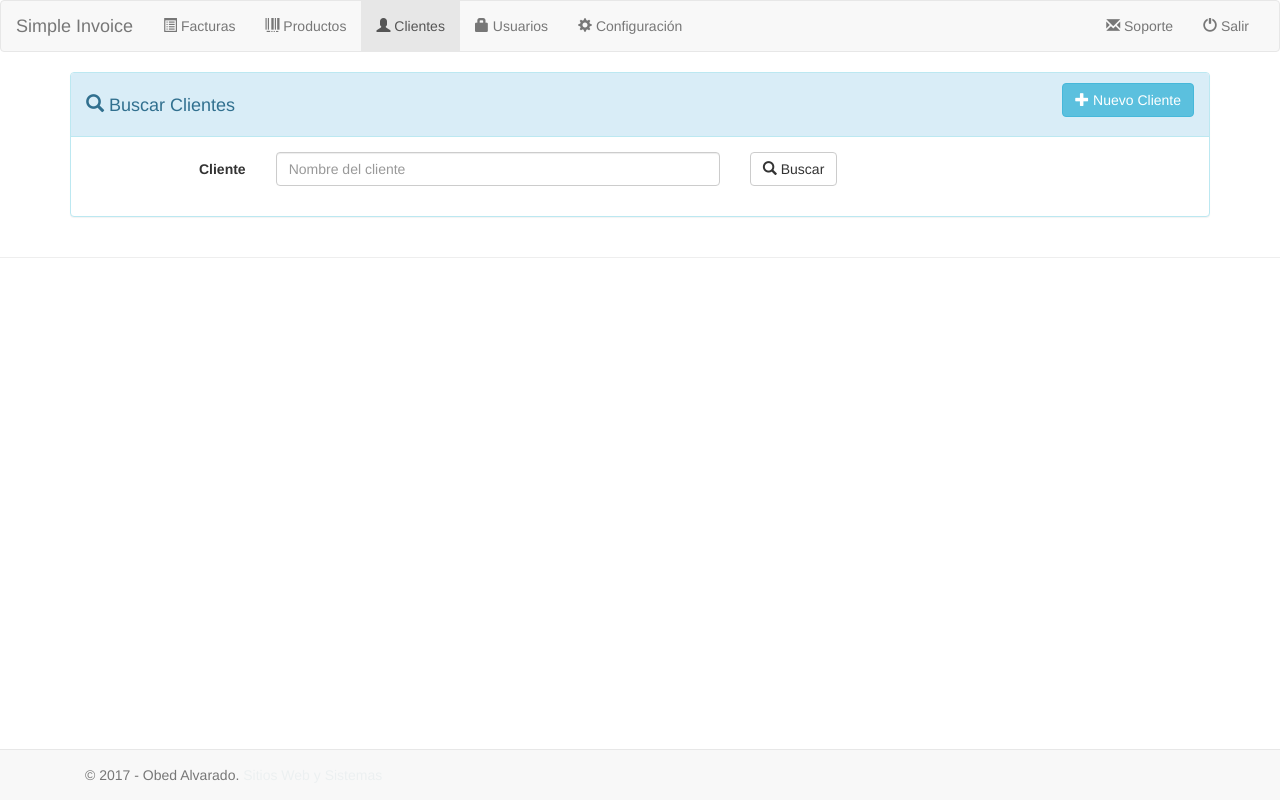
After one commit to erickmarcia/GIBMAFE, a PHP site: page /inversa.php in a window 1280 px wide. The commit adds this page. Run offline with PHP 8.4, Linux system fonts and the light colour scheme; some libraries are stand-ins or nearby versions.

Commit message:
Add files via upload

```diff
--- a/codigo/config.php
+++ b/codigo/config.php
@@ -1,6 +1,6 @@
 <?php
 /*conexion a base de datos*/
-$conexion=  new mysqli ('localhost', 'root', '' ,'bd_gibmafev2');
+$conexion=  new mysqli ('localhost', 'root', '' ,'bd_gibmafe2');
 if ($conexion->connect_error) {
 	die('Error en la conexion' . $conexion->connect_error);
 }
--- a/codigo/funciones.php
+++ b/codigo/funciones.php
@@ -90,7 +90,8 @@ function mostrartabla($tabla,$enlaceeli,$primarykey,$enlacefinal)
 $sql="SELECT * FROM  $tabla ";
 include("config.php");
 $resultado = $conexion->query( $sql );
-echo "	<table class='table table-condensed ' >
+echo "	<table class='table table-condensed display' id='mitabla' >
+		<thead>
 		<tr>
 				<th>Identificacion</th>
 				<th>nombre</th>
@@ -100,7 +101,8 @@ echo "	<table class='table table-condensed ' >
 				<th>fecha registro</th>
 				<th>editar</th>
 				<th>eliminar</th>
-		</tr>";
+		</tr>
+		</thead>";
 
 while ($row=mysqli_fetch_row($resultado))
 {
--- a/codigo/index.php
+++ b/codigo/index.php
@@ -35,7 +35,7 @@
 <!DOCTYPE html>
 <html lang="es">
 <head>
-	<title>GIBMAFE| Ingreso</title>
+	<title>Ingreso</title>
 	<meta charset="utf-8">
 	<meta name="viewport" content="width=device-width, initial-scale=1">
 	<link rel="stylesheet" href="https://maxcdn.bootstrapcdn.com/bootstrap/3.3.7/css/bootstrap.min.css">
@@ -82,7 +82,7 @@
 
 								<div style="margin-top:10px" class="form-group">
 									<div class="col-sm-12 controls">
-										<button id="btn-login" type="submit" class="btn btn-success">Iniciar Sesi&oacute;n</a>
+										<button id="btn-login" type="submit" class="col-xs-12 btn btn-success">Iniciar Sesi&oacute;n</a>
 									</div>
 								</div>
 
--- /dev/null
+++ b/codigo/inversa.php
@@ -0,0 +1,226 @@
+<!DOCTYPE html>
+<html>
+<head>
+        <meta charset="utf-8">
+    <meta http-equiv="X-UA-Compatible" content="IE=edge">
+    <meta name="viewport" content="width=device-width, initial-scale=1">
+    <!-- The above 3 meta tags *must* come first in the head; any other head content must come *after* these tags -->
+    <title>Clientes | Simple Invoice</title>
+   <link rel="stylesheet" href="https://maxcdn.bootstrapcdn.com/bootstrap/3.3.6/css/bootstrap.min.css" integrity="sha384-1q8mTJOASx8j1Au+a5WDVnPi2lkFfwwEAa8hDDdjZlpLegxhjVME1fgjWPGmkzs7" crossorigin="anonymous">
+
+	<link rel="stylesheet" href="css/custom.css">
+	<link rel="icon" href="img/logo-icon.png" sizes="32x32" type="image/png">  </head>
+<body>
+		<nav class="navbar navbar-default ">
+  <div class="container-fluid">
+    <!-- Brand and toggle get grouped for better mobile display -->
+    <div class="navbar-header">
+      <button type="button" class="navbar-toggle collapsed" data-toggle="collapse" data-target="#bs-example-navbar-collapse-1" aria-expanded="false">
+        <span class="sr-only">Toggle navigation</span>
+        <span class="icon-bar"></span>
+        <span class="icon-bar"></span>
+        <span class="icon-bar"></span>
+      </button>
+      <a class="navbar-brand" href="#">Simple Invoice</a>
+    </div>
+
+    <!-- Collect the nav links, forms, and other content for toggling -->
+    <div class="collapse navbar-collapse" id="bs-example-navbar-collapse-1">
+      <ul class="nav navbar-nav">
+        <li class=""><a href="facturas.php"><i class="glyphicon glyphicon-list-alt"></i> Facturas <span class="sr-only">(current)</span></a></li>
+        <li class=""><a href="productos.php"><i class="glyphicon glyphicon-barcode"></i> Productos</a></li>
+		<li class="active"><a href="clientes.php"><i class="glyphicon glyphicon-user"></i> Clientes</a></li>
+		<li class=""><a href="usuarios.php"><i class="glyphicon glyphicon-lock"></i> Usuarios</a></li>
+		<li class=""><a href="perfil.php"><i class="glyphicon glyphicon-cog"></i> Configuración</a></li>
+       </ul>
+      <ul class="nav navbar-nav navbar-right">
+        <li><a href="http://obedalvarado.pw/contacto/" target="_blank"><i class="glyphicon glyphicon-envelope"></i> Soporte</a></li>
+		<li><a href="login.php?logout"><i class="glyphicon glyphicon-off"></i> Salir</a></li>
+      </ul>
+    </div><!-- /.navbar-collapse -->
+  </div><!-- /.container-fluid -->
+</nav>
+
+    <div class="container">
+	<div class="panel panel-info">
+		<div class="panel-heading">
+		    <div class="btn-group pull-right">
+				<button type="button" class="btn btn-info" data-toggle="modal" data-target="#nuevoCliente"><span class="glyphicon glyphicon-plus"></span> Nuevo Cliente</button>
+			</div>
+			<h4><i class="glyphicon glyphicon-search"></i> Buscar Clientes</h4>
+		</div>
+		<div class="panel-body">
+
+
+
+					<!-- Modal -->
+	<div class="modal fade" id="nuevoCliente" tabindex="-1" role="dialog" aria-labelledby="myModalLabel">
+	  <div class="modal-dialog" role="document">
+		<div class="modal-content">
+		  <div class="modal-header">
+			<button type="button" class="close" data-dismiss="modal" aria-label="Close"><span aria-hidden="true">×</span></button>
+			<h4 class="modal-title" id="myModalLabel"><i class="glyphicon glyphicon-edit"></i> Agregar nuevo cliente</h4>
+		  </div>
+		  <div class="modal-body">
+			<form class="form-horizontal" method="post" id="guardar_cliente" name="guardar_cliente">
+			<div id="resultados_ajax"></div>
+			  <div class="form-group">
+				<label for="nombre" class="col-sm-3 control-label">Nombre</label>
+				<div class="col-sm-8">
+				  <input type="text" class="form-control" id="nombre" name="nombre" required="">
+				</div>
+			  </div>
+			  <div class="form-group">
+				<label for="telefono" class="col-sm-3 control-label">Teléfono</label>
+				<div class="col-sm-8">
+				  <input type="text" class="form-control" id="telefono" name="telefono">
+				</div>
+			  </div>
+
+			  <div class="form-group">
+				<label for="email" class="col-sm-3 control-label">Email</label>
+				<div class="col-sm-8">
+					<input type="email" class="form-control" id="email" name="email">
+
+				</div>
+			  </div>
+
+			  <div class="form-group">
+				<label for="direccion" class="col-sm-3 control-label">Dirección</label>
+				<div class="col-sm-8">
+					<textarea class="form-control" id="direccion" name="direccion" maxlength="255"></textarea>
+
+				</div>
+			  </div>
+
+			  <div class="form-group">
+				<label for="estado" class="col-sm-3 control-label">Estado</label>
+				<div class="col-sm-8">
+				 <select class="form-control" id="estado" name="estado" required="">
+					<option value="">-- Selecciona estado --</option>
+					<option value="1" selected="">Activo</option>
+					<option value="0">Inactivo</option>
+				  </select>
+				</div>
+			  </div>
+
+
+
+
+		  </form></div>
+		  <div class="modal-footer">
+			<button type="button" class="btn btn-default" data-dismiss="modal">Cerrar</button>
+			<button type="submit" class="btn btn-primary" id="guardar_datos">Guardar datos</button>
+		  </div>
+
+		</div>
+	  </div>
+	</div>
+			<!-- Modal -->
+	<div class="modal fade" id="myModal2" tabindex="-1" role="dialog" aria-labelledby="myModalLabel">
+	  <div class="modal-dialog" role="document">
+		<div class="modal-content">
+		  <div class="modal-header">
+			<button type="button" class="close" data-dismiss="modal" aria-label="Close"><span aria-hidden="true">×</span></button>
+			<h4 class="modal-title" id="myModalLabel"><i class="glyphicon glyphicon-edit"></i> Editar cliente</h4>
+		  </div>
+		  <div class="modal-body">
+			<form class="form-horizontal" method="post" id="editar_cliente" name="editar_cliente">
+			<div id="resultados_ajax2"></div>
+			  <div class="form-group">
+				<label for="mod_nombre" class="col-sm-3 control-label">Nombre</label>
+				<div class="col-sm-8">
+				  <input type="text" class="form-control" id="mod_nombre" name="mod_nombre" required="">
+					<input type="hidden" name="mod_id" id="mod_id">
+				</div>
+			  </div>
+			   <div class="form-group">
+				<label for="mod_telefono" class="col-sm-3 control-label">Teléfono</label>
+				<div class="col-sm-8">
+				  <input type="text" class="form-control" id="mod_telefono" name="mod_telefono">
+				</div>
+			  </div>
+
+			  <div class="form-group">
+				<label for="mod_email" class="col-sm-3 control-label">Email</label>
+				<div class="col-sm-8">
+				 <input type="email" class="form-control" id="mod_email" name="mod_email">
+				</div>
+			  </div>
+			  <div class="form-group">
+				<label for="mod_direccion" class="col-sm-3 control-label">Dirección</label>
+				<div class="col-sm-8">
+				  <textarea class="form-control" id="mod_direccion" name="mod_direccion"></textarea>
+				</div>
+			  </div>
+
+			  <div class="form-group">
+				<label for="mod_estado" class="col-sm-3 control-label">Estado</label>
+				<div class="col-sm-8">
+				 <select class="form-control" id="mod_estado" name="mod_estado" required="">
+					<option value="">-- Selecciona estado --</option>
+					<option value="1" selected="">Activo</option>
+					<option value="0">Inactivo</option>
+				  </select>
+				</div>
+			  </div>
+
+
+
+
+		  </form></div>
+		  <div class="modal-footer">
+			<button type="button" class="btn btn-default" data-dismiss="modal">Cerrar</button>
+			<button type="submit" class="btn btn-primary" id="actualizar_datos">Actualizar datos</button>
+		  </div>
+
+		</div>
+	  </div>
+	</div>
+				<form class="form-horizontal" role="form" id="datos_cotizacion">
+
+						<div class="form-group row">
+							<label for="q" class="col-md-2 control-label">Cliente</label>
+							<div class="col-md-5">
+								<input type="text" class="form-control" id="q" placeholder="Nombre del cliente" onkeyup="load(1);">
+							</div>
+							<div class="col-md-3">
+								<button type="button" class="btn btn-default" onclick="load(1);">
+									<span class="glyphicon glyphicon-search"></span> Buscar</button>
+								<span id="loader"></span>
+							</div>
+
+						</div>
+
+
+
+			</form>
+				<div id="resultados"></div><!-- Carga los datos ajax -->
+				<div class="outer_div"></div><!-- Carga los datos ajax -->
+
+
+
+
+
+
+  </div>
+</div>
+
+	</div>
+	<hr>
+	<div class="navbar navbar-default navbar-fixed-bottom">
+    <div class="container">
+      <p class="navbar-text pull-left">© 2017 - Obed Alvarado.
+           <a href="http://obedalvarado.pw/" target="_blank" style="color: #ecf0f1">Sitios Web y Sistemas</a>
+      </p>
+   </div>
+</div>
+    <!-- jQuery (necessary for Bootstrap's JavaScript plugins) -->
+    <script src="https://ajax.googleapis.com/ajax/libs/jquery/1.11.3/jquery.min.js"></script>
+    <!-- Include all compiled plugins (below), or include individual files as needed -->
+    <!-- Latest compiled and minified JavaScript -->
+	<script src="https://maxcdn.bootstrapcdn.com/bootstrap/3.3.6/js/bootstrap.min.js" integrity="sha384-0mSbJDEHialfmuBBQP6A4Qrprq5OVfW37PRR3j5ELqxss1yVqOtnepnHVP9aJ7xS" crossorigin="anonymous"></script>	<script type="text/javascript" src="js/clientes.js"></script>
+
+
+</body>
+</html>
--- a/codigo/logeo.php
+++ b/codigo/logeo.php
@@ -9,7 +9,7 @@
 		$usuario= $_POST['usuario'] ;
 		$contraseña=  $_POST['contraseña'];
 		/*creamos la estructura sql de consulta a la base de datos, para saber si la contraseña y el usuario son iguales a los que hay en base de datos y lo guarda en una variable */
-		$sql="SELECT usuario FROM tb_usuarios WHERE usuario='".$usuario."' AND contraseña='".$contraseña."'" ;
+		$sql="SELECT usuario FROM tb_usuarios WHERE usuario='".$usuario."' AND pass='".$contraseña."'" ;
 
 		/*despues de consultar recupera los datos que trajo la variable sql  */
 		$resultado = $conexion->query( $sql );
@@ -18,11 +18,11 @@
 		{
 				echo "<script text='text/javascript'>;
 						alert('el usuario o la contraseña no coinsiden');
-						window.location= 'index.php';
+						window.location= 'dsd.php';
 					  </script>";
 		}else{
 					$_SESSION['usuario']=$usuario;
-					header("location: abastecimiento.php");
+					header("location: stockdispo.php");
 		}
 
 	}
--- a/codigo/logout.php
+++ b/codigo/logout.php
@@ -1,4 +1,4 @@
-<?php
+	<?php
 	session_start();
 	session_destroy();
 	header('Location:index.php');
--- a/codigo/registro.php
+++ b/codigo/registro.php
@@ -62,7 +62,7 @@
 <head>
 	<link rel="shortcut icon" type="image/x-icon" href="images/sen2.png">
 	<meta name="viewport" content="width=device-width, initial-scale=1">
-	<title>| Registro</title>
+	<title>| Registro Administradores</title>
 	<link rel="stylesheet" href="css/bootstrap.min.css">
 	<link rel="stylesheet"  href="css/estilos.css">
 </head>
--- a/codigo/reportes.php
+++ b/codigo/reportes.php
@@ -5,6 +5,7 @@
 	// si el usuario esta conectado muestra el sitio de chat si no lo redirige al index para que se logee o se registre
 	if (isset($_SESSION['usuario']))
 	{
+
 ?>
 <!DOCTYPE html>
 <html lang="es">
```
Also changed, not shown: codigo/actualizar.php (+10 -3 lines), codigo/externos.php (+40 -56 lines), codigo/movimientos.php (+48 -25 lines), codigo/productos.php (+84 -54 lines), codigo/stockdispo.php (+40 -9 lines), codigo/eliminardato.php (line endings or trailing spaces), codigo/usuario.php (line endings or trailing spaces).
